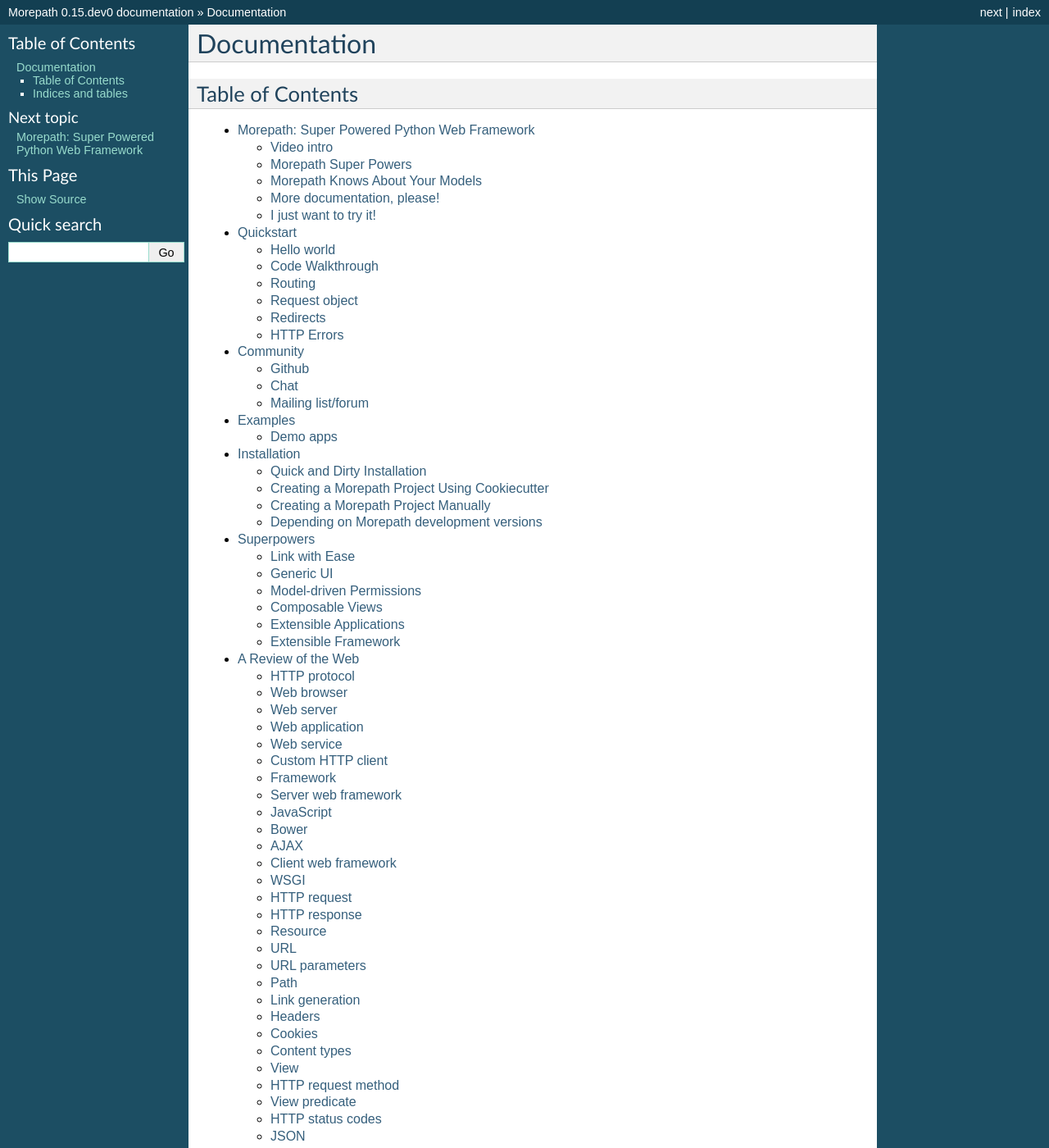
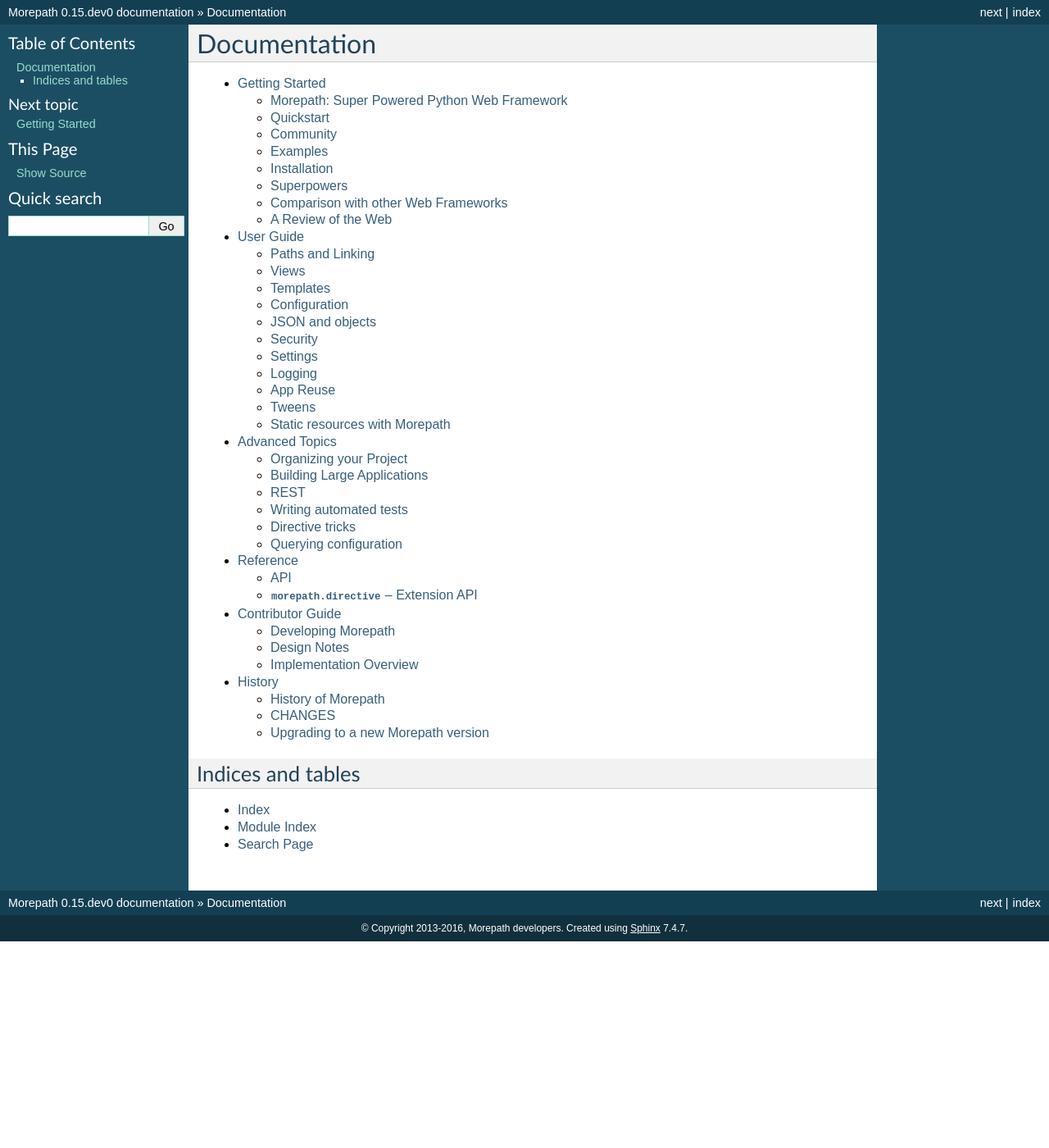
Before and after one commit to morepath/morepath, a Sphinx documentation site: the page built from doc/toc.rst, in a window 1280 px wide and 1400 px high. Shown: the whole window at 82% size. Built offline with Sphinx 7.4.7, drawn with Linux system fonts in a browser that asks for light colours; some of the changed text lies outside the part shown.

Commit message:
Reorganized the TOC of the docs into a hierarchy.

```diff
--- a/doc/conf.py
+++ b/doc/conf.py
@@ -210,7 +210,7 @@
 
 # For "manual" documents, if this is true, then toplevel headings are parts,
 # not chapters.
-#latex_use_parts = False
+latex_use_parts = True
 
 # If true, show page references after internal links.
 #latex_show_pagerefs = False
--- a/doc/toc.rst
+++ b/doc/toc.rst
@@ -1,45 +1,15 @@
 Documentation
 =============
-
-Table of Contents
------------------
 
 .. toctree::
    :maxdepth: 2
 
-   index
-   quickstart
-   community
-   examples
-   installation
-   superpowers
-   web
-   paths_and_linking
-   views
-   templates
-   configuration
-   json
-   security
-   rest
-   settings
-   organizing_your_project
-   testing.rst
-   upgrading
-   directive_tricks
-   logging
-   app_reuse
-   building_large_applications
-   tweens
-   more.static
-   config_query
-   api
-   extension_api
-   implementation
-   compared
-   design
-   developing
-   changes
-   history
+   getting-started
+   user-guide
+   advanced-topics
+   api-reference
+   contributor-guide
+   project-history
 
 
 Indices and tables
```
Also changed, not shown: doc/advanced-topics.rst (added, +16 -0 lines), doc/api-reference.rst (added, +10 -0 lines), doc/contributor-guide.rst (added, +12 -0 lines), doc/getting-started.rst (added, +17 -0 lines), doc/project-history.rst (added, +11 -0 lines), doc/user-guide.rst (added, +20 -0 lines).
